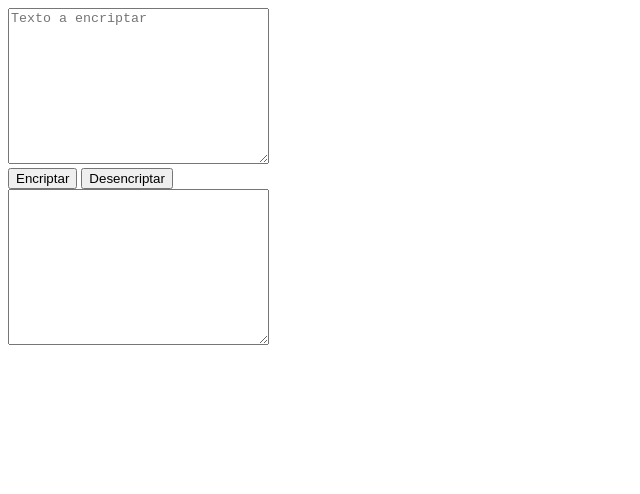
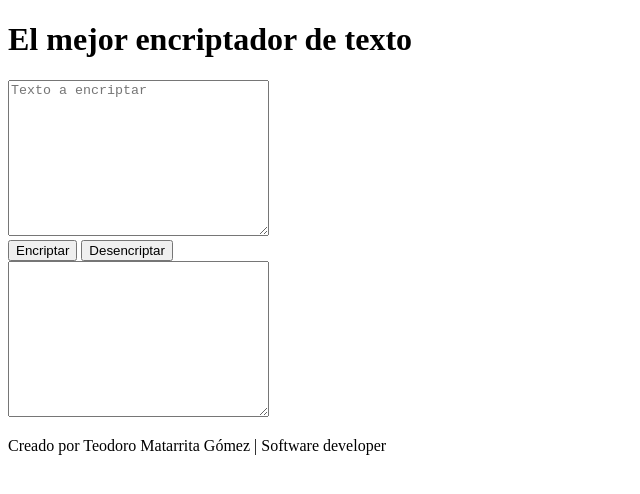
Before and after one commit to TeodoroMG/Encriptador-de-texto, a plain HTML site: page index.html in a window 1280 px wide. Shown: the whole page, without its empty margins (0-640 px from the left). Drawn offline with Linux system fonts and the light colour scheme.

Commit message:
Agrega nombre del creador

```diff
--- a/index.html
+++ b/index.html
@@ -9,7 +9,7 @@
   </head>
   <body>
     <main class="main">
-
+<h1>El mejor encriptador de texto </h1>
 
       <section>
         <textarea
@@ -34,7 +34,11 @@
         <textarea id="campo-mensaje" cols="30" rows="10" class="mensaje"> </textarea>
       </section>
 
-      <section></section>
+      <section>
+        <p>
+          Creado por Teodoro Matarrita Gómez | Software developer
+        </p>
+      </section>
     </main>
 
     <script src="app.js"></script>
```
